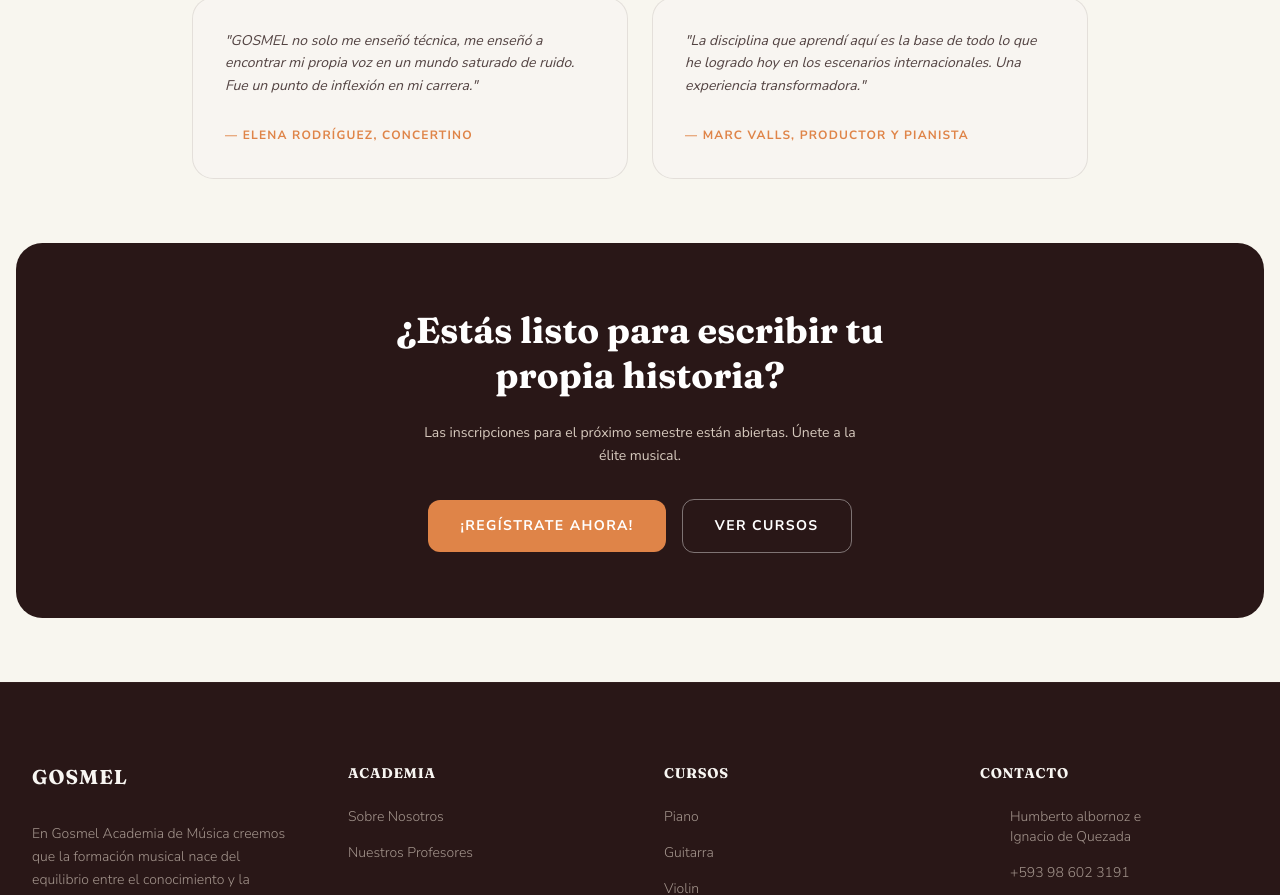
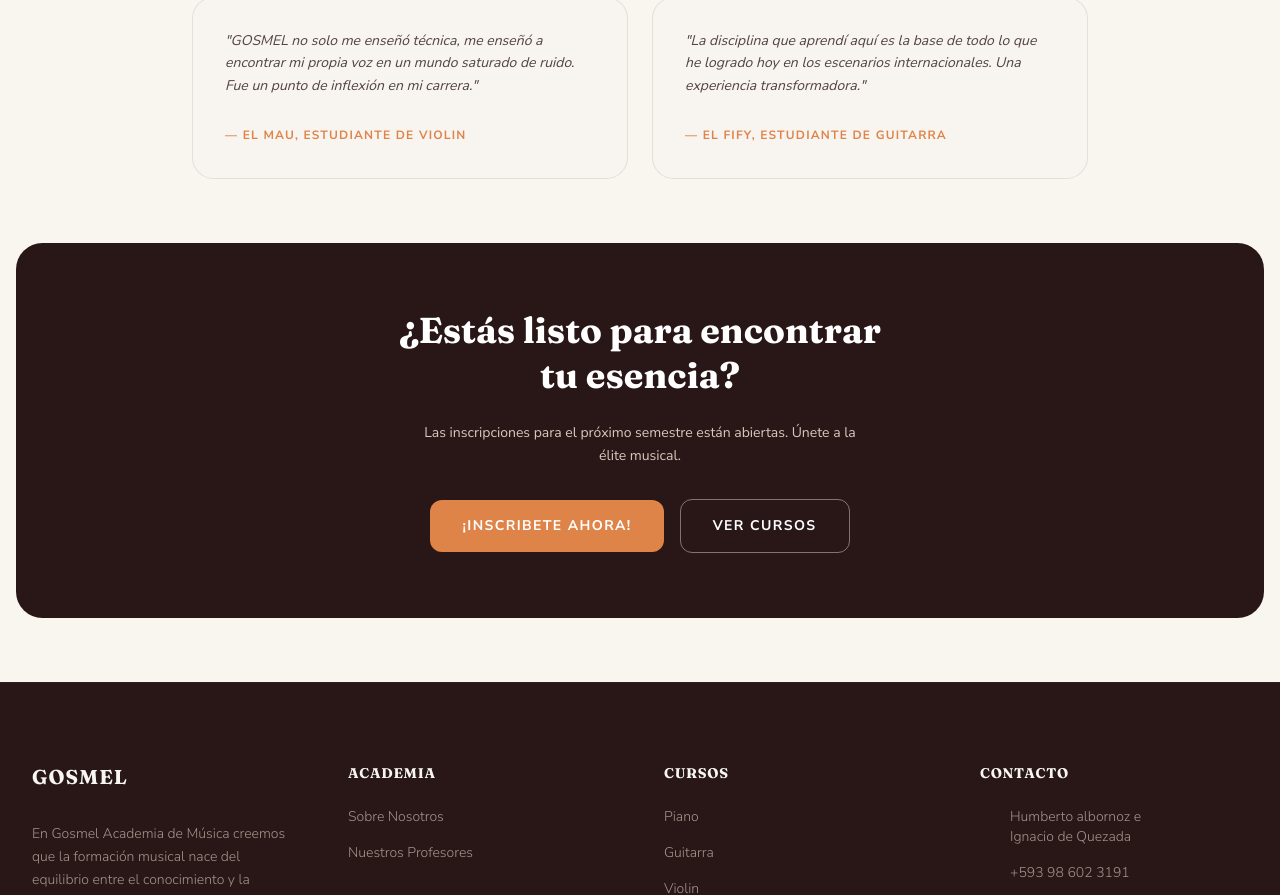
Before and after one commit to AltamiranoYavirac/GOSMEL-WEB-APP, a Next.js app: page /about in a window 1280 px wide. Shown: the part 1720-2615 px from the top of the page. Built offline with nearby package versions, Linux system fonts and the light colour scheme; some icons are missing.

Commit message:
Datos-SobreNosotros-Actualizada

```diff
--- a/src/app/(public)/about/page.tsx
+++ b/src/app/(public)/about/page.tsx
@@ -58,14 +58,14 @@ const TESTIMONIALS: IAboutTestimonial[] = [
   {
     quote:
       "GOSMEL no solo me enseñó técnica, me enseñó a encontrar mi propia voz en un mundo saturado de ruido. Fue un punto de inflexión en mi carrera.",
-    author: "Elena Rodríguez",
-    role: "Concertino",
+    author: "El Mau",
+    role: "Estudiante de Violin",
   },
   {
     quote:
       "La disciplina que aprendí aquí es la base de todo lo que he logrado hoy en los escenarios internacionales. Una experiencia transformadora.",
-    author: "Marc Valls",
-    role: "Productor y Pianista",
+    author: "El Fify",
+    role: "Estudiante de Guitarra",
   },
 ];
 
@@ -83,9 +83,9 @@ export default function AboutPage() {
         <AboutValues values={VALUES} />
         <AboutTestimonials testimonials={TESTIMONIALS} />
         <AboutCTA
-          title="¿Estás listo para escribir tu propia historia?"
+          title="¿Estás listo para encontrar tu esencia?"
           description="Las inscripciones para el próximo semestre están abiertas. Únete a la élite musical."
-          primaryLabel="¡Regístrate ahora!"
+          primaryLabel="¡Inscribete ahora!"
           primaryHref="/contact"
           secondaryLabel="Ver Cursos"
           secondaryHref="/courses"
```
